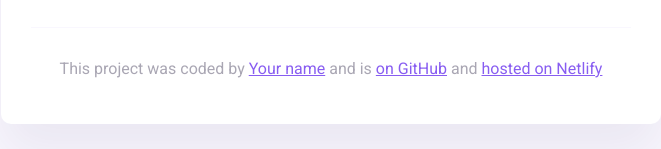
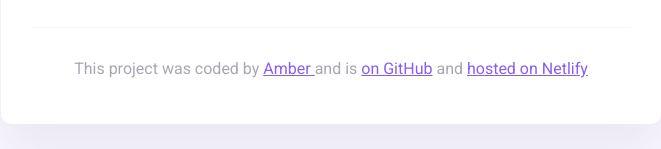
Before and after one commit to ambersteen/GitHub-Hosting-Homework, a plain HTML site: page index.html in a window 1280 px wide. Shown: the part 336-485 px from the top of the page, without its empty margins (309-970 px from the left). Drawn offline with nearby package versions, Linux system fonts and the light colour scheme.

Commit message:
updated coded by name
adding name to homework via index.HTML

```diff
--- a/index.html
+++ b/index.html
@@ -47,7 +47,7 @@
       <footer>
         <p>
           This project was coded by
-          <a href="#" target="_blank">Your name</a> and is
+          <a href="#" target="_blank">Amber </a> and is
           <a href="#" target="_blank"> on GitHub</a> and
           <a href="#" target="_blank">hosted on Netlify</a>
         </p>
```
